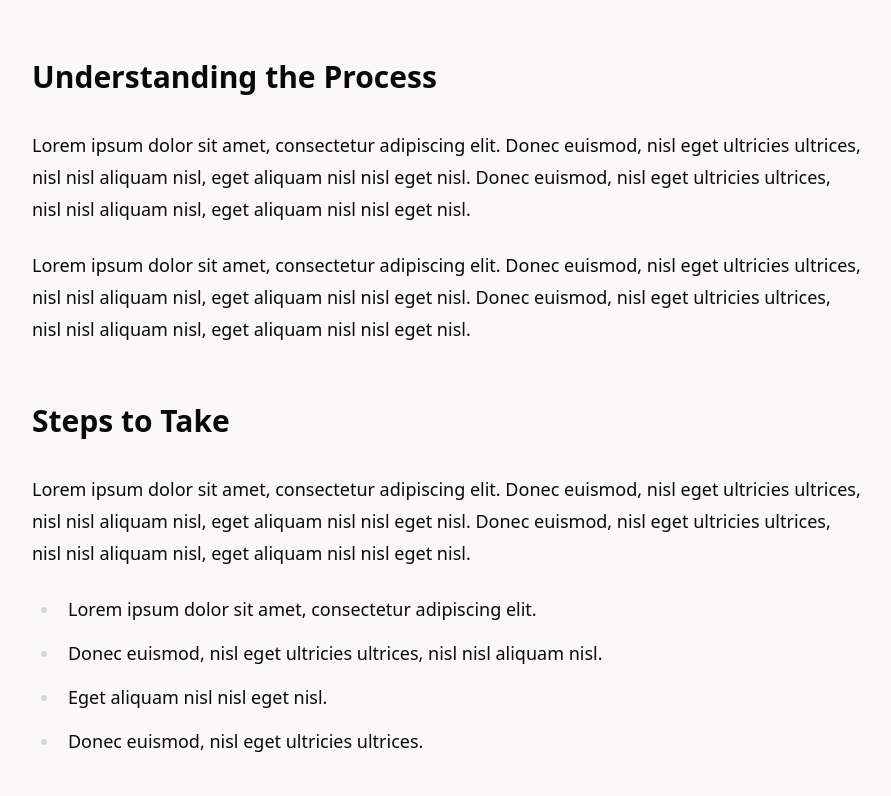
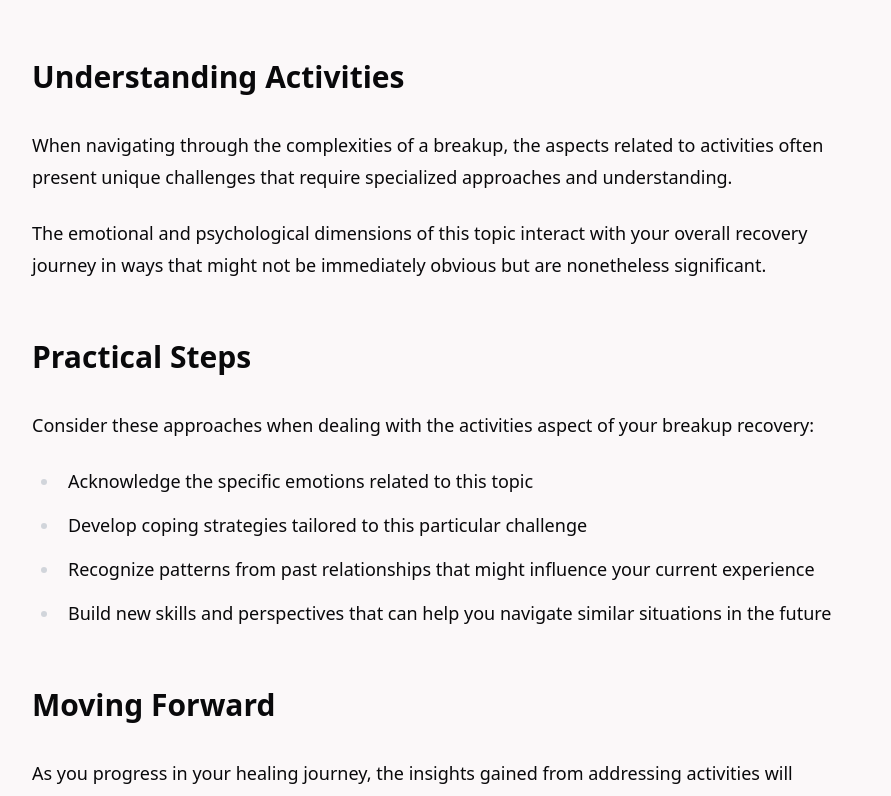
Before and after one commit to scheiber/breakup-recovery-guide, a React (Vite) app: page /articles/activities in a window 1280 px wide. Shown: the part 1300-2096 px from the top of the page, without its empty margins (192-1083 px from the left). Built offline with nearby package versions, Linux system fonts and the light colour scheme.

Commit message:
Update article placeholder text
Update the placeholder text for each article page to be distinct and unique.

```diff
--- a/src/pages/Article.tsx
+++ b/src/pages/Article.tsx
@@ -28,6 +28,110 @@ const Article = () => {
   const prevArticle = currentIndex > 0 ? articles[currentIndex - 1] : null;
   const nextArticle = currentIndex < articles.length - 1 ? articles[currentIndex + 1] : null;
 
+  // Generate unique placeholder content based on article ID
+  const renderArticleContent = () => {
+    switch (article.id) {
+      case "intro":
+        return (
+          <>
+            <p>{article.content}</p>
+            <p>Welcome to our comprehensive breakup recovery guide. This resource is designed to help you navigate the challenging emotional journey after a relationship ends. Each article addresses a specific aspect of the healing process.</p>
+            <h2>How to Use This Guide</h2>
+            <p>You can read the articles in sequence or jump to specific topics that resonate with your current situation. Take your time with each concept, and remember that healing is not linear—some days will be better than others.</p>
+            <p>The articles combine research-backed information with practical advice that you can apply immediately to your situation. Our goal is to provide both emotional support and actionable strategies.</p>
+            <h2>Our Approach</h2>
+            <p>We believe in a holistic approach to breakup recovery that addresses emotional, psychological, and practical aspects of healing. The advice here comes from relationship experts, psychologists, and people who have successfully navigated their own breakup journeys.</p>
+            <ul>
+              <li>Evidence-based methods for processing grief and loss</li>
+              <li>Practical strategies for daily coping</li>
+              <li>Long-term approaches to rebuilding and growth</li>
+              <li>Community support and shared experiences</li>
+            </ul>
+          </>
+        );
+
+      case "pain-is-real":
+        return (
+          <>
+            <p>{article.content}</p>
+            <p>When you're going through a breakup, the pain you feel is not just emotional—it's physical too. Neuroscience research shows that social rejection activates many of the same brain regions involved in physical pain, which is why a broken heart can literally hurt.</p>
+            <h2>The Science Behind Breakup Pain</h2>
+            <p>fMRI studies have shown that the same regions of the brain that process physical pain—the anterior cingulate cortex and insula—are active when people experience social rejection. This is why experts now recognize that emotional pain is processed by your brain in a very similar way to physical injuries.</p>
+            <p>Understanding that your pain has a neurobiological basis is important because it validates your experience. You're not overreacting or being dramatic—your brain is responding to a genuine threat to your well-being.</p>
+            <h2>Common Physical Symptoms</h2>
+            <p>Many people experience physical symptoms during a breakup that mirror those of physical illness or injury:</p>
+            <ul>
+              <li>Chest pain and tightness</li>
+              <li>Digestive issues and changes in appetite</li>
+              <li>Fatigue and sleep disturbances</li>
+              <li>Weakened immune function</li>
+            </ul>
+          </>
+        );
+
+      case "time-to-recover":
+        return (
+          <>
+            <p>{article.content}</p>
+            <p>One of the most common questions after a breakup is "How long will it take me to get over this?" While there's no universal timetable for recovery, research and experience suggest some general patterns and factors that influence healing time.</p>
+            <h2>Factors That Affect Recovery Time</h2>
+            <p>The duration of your recovery period depends on several variables unique to your situation:</p>
+            <ul>
+              <li>Length of the relationship: Generally, longer relationships take longer to recover from</li>
+              <li>Intensity of the connection: Deep emotional investment can extend healing time</li>
+              <li>Circumstances of the breakup: Sudden or traumatic endings may require more processing</li>
+              <li>Your support system: Strong social support can accelerate healing</li>
+              <li>Previous relationship patterns: Recurring relationship issues may extend recovery</li>
+            </ul>
+            <h2>General Timeframes</h2>
+            <p>While everyone is different, research suggests that significant emotional recovery often occurs within the following ranges:</p>
+            <p>Recent studies indicate that most people see substantial improvement in their emotional state between 3-6 months post-breakup, with more complete recovery taking about a year for relationships that lasted more than a year.</p>
+          </>
+        );
+
+      case "no-contact":
+        return (
+          <>
+            <p>{article.content}</p>
+            <p>The No Contact rule is one of the most effective strategies for healing after a breakup. It involves completely cutting off communication with your ex-partner for a period of time—typically at least 30 days, but often longer depending on the situation.</p>
+            <h2>Why No Contact Works</h2>
+            <p>Each time you interact with your ex, you reactivate the attachment system in your brain, effectively reopening emotional wounds that were beginning to heal. Neuroscience shows that contact with an ex can trigger the release of bonding hormones like oxytocin and dopamine, reinforcing your emotional dependency.</p>
+            <p>No Contact allows your brain to begin breaking these neurochemical bonds by preventing the regular reinforcement of these pathways. Think of it as letting a physical wound heal without constantly removing the bandage and exposing it to infection.</p>
+            <h2>The Benefits of No Contact</h2>
+            <ul>
+              <li>Accelerates emotional healing by preventing re-traumatization</li>
+              <li>Helps reduce obsessive thoughts and rumination</li>
+              <li>Provides space to rebuild your identity separate from the relationship</li>
+              <li>Prevents the "hope trap" of interpreting casual contact as signs of reconciliation</li>
+              <li>Allows you to regain emotional stability and perspective</li>
+            </ul>
+          </>
+        );
+
+      default:
+        // For all other articles, generate a different but structured content
+        return (
+          <>
+            <p>{article.content}</p>
+            <p>This article about "{article.title}" explores the important aspects of dealing with this particular challenge during breakup recovery. The journey through this specific aspect requires attention and care.</p>
+            <h2>Understanding {article.title}</h2>
+            <p>When navigating through the complexities of a breakup, the aspects related to {article.title.toLowerCase()} often present unique challenges that require specialized approaches and understanding.</p>
+            <p>The emotional and psychological dimensions of this topic interact with your overall recovery journey in ways that might not be immediately obvious but are nonetheless significant.</p>
+            <h2>Practical Steps</h2>
+            <p>Consider these approaches when dealing with the {article.title.toLowerCase()} aspect of your breakup recovery:</p>
+            <ul>
+              <li>Acknowledge the specific emotions related to this topic</li>
+              <li>Develop coping strategies tailored to this particular challenge</li>
+              <li>Recognize patterns from past relationships that might influence your current experience</li>
+              <li>Build new skills and perspectives that can help you navigate similar situations in the future</li>
+            </ul>
+            <h2>Moving Forward</h2>
+            <p>As you progress in your healing journey, the insights gained from addressing {article.title.toLowerCase()} will contribute to your overall growth and ability to form healthier relationships in the future.</p>
+          </>
+        );
+    }
+  };
+
   return (
     <div className="page-container">
       <div className="mb-8 animate-fade-in">
@@ -55,21 +159,7 @@ const Article = () => {
       </div>
 
       <div className="prose prose-lg dark:prose-invert max-w-none animate-fade-in" style={{ animationDelay: "0.2s" }}>
-        <p>{article.content}</p>
-        <p>Lorem ipsum dolor sit amet, consectetur adipiscing elit. Donec euismod, nisl eget ultricies ultrices, nisl nisl aliquam nisl, eget aliquam nisl nisl eget nisl. Donec euismod, nisl eget ultricies ultrices, nisl nisl aliquam nisl, eget aliquam nisl nisl eget nisl.</p>
-        <h2>Understanding the Process</h2>
-        <p>Lorem ipsum dolor sit amet, consectetur adipiscing elit. Donec euismod, nisl eget ultricies ultrices, nisl nisl aliquam nisl, eget aliquam nisl nisl eget nisl. Donec euismod, nisl eget ultricies ultrices, nisl nisl aliquam nisl, eget aliquam nisl nisl eget nisl.</p>
-        <p>Lorem ipsum dolor sit amet, consectetur adipiscing elit. Donec euismod, nisl eget ultricies ultrices, nisl nisl aliquam nisl, eget aliquam nisl nisl eget nisl. Donec euismod, nisl eget ultricies ultrices, nisl nisl aliquam nisl, eget aliquam nisl nisl eget nisl.</p>
-        <h2>Steps to Take</h2>
-        <p>Lorem ipsum dolor sit amet, consectetur adipiscing elit. Donec euismod, nisl eget ultricies ultrices, nisl nisl aliquam nisl, eget aliquam nisl nisl eget nisl. Donec euismod, nisl eget ultricies ultrices, nisl nisl aliquam nisl, eget aliquam nisl nisl eget nisl.</p>
-        <ul>
-          <li>Lorem ipsum dolor sit amet, consectetur adipiscing elit.</li>
-          <li>Donec euismod, nisl eget ultricies ultrices, nisl nisl aliquam nisl.</li>
-          <li>Eget aliquam nisl nisl eget nisl.</li>
-          <li>Donec euismod, nisl eget ultricies ultrices.</li>
-        </ul>
-        <h2>Moving Forward</h2>
-        <p>Lorem ipsum dolor sit amet, consectetur adipiscing elit. Donec euismod, nisl eget ultricies ultrices, nisl nisl aliquam nisl, eget aliquam nisl nisl eget nisl. Donec euismod, nisl eget ultricies ultrices, nisl nisl aliquam nisl, eget aliquam nisl nisl eget nisl.</p>
+        {renderArticleContent()}
       </div>
 
       <div className="flex flex-col sm:flex-row justify-between items-center gap-4 mt-12 pt-8 border-t animate-fade-in">
```
